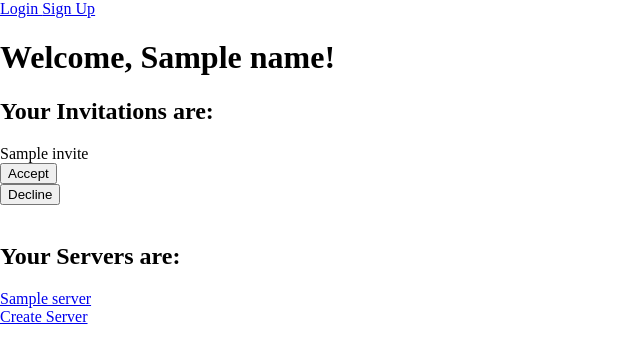
After one commit to TarushGoyal/ChitChat, a Python web app: template templates/home.html in a window 1280 px wide. The commit adds this page. Shown: the top 363 px of the page, without its empty margins (0-640 px from the left). Run offline with Jinja, Linux system fonts and the light colour scheme; the template is opened without the code that fills it: most values are stand-ins (such as "Sample title", 1, 10 or a date in 2020).

Commit message:
profile -> home + few minor additions

```diff
--- a/auth.py
+++ b/auth.py
@@ -21,7 +21,7 @@ def login_post():
         flash('Please check your login details and try again.')
         return redirect(url_for('auth.login')) # if user doesn't exist or password is wrong, reload the page
     login_user(user, remember=remember)
-    return redirect(url_for('main.profile'))
+    return redirect(url_for('main.home'))
 
 @auth.route('/signup')
 def signup():
--- a/models.py
+++ b/models.py
@@ -127,7 +127,7 @@ class Server(db.Model):
     								{'id':self.id})
     def get_users(self):
     	return db.engine.execute('''SELECT User.*
-    								FROM User LEFT JOIN ServerUser
+    								FROM User INNER JOIN ServerUser
     								ON ServerUser.server_id = :id AND ServerUser.user_id = User.id''',
     								{'id':self.id})
     @classmethod
--- a/templates/base.html
+++ b/templates/base.html
@@ -11,12 +11,9 @@
 <body>
 
 <div class="topbar">
-      <a href="{{ url_for('main.index') }}" class="navbar-item">
-          Home
-      </a>
       {% if current_user.is_authenticated %}
-            <a href="{{ url_for('main.profile') }}" class="navbar-item">
-                  Profile
+            <a href="{{ url_for('main.home') }}" class="navbar-item">
+                  Home
             </a>
       {% endif %}
       {% if not current_user.is_authenticated %}
--- a/templates/base2.html
+++ b/templates/base2.html
@@ -9,7 +9,7 @@
 <body>
 
 <div class="topbar">
-      <a href="{{ url_for('main.index') }}" class="navbar-item">
+      <a href="{{ url_for('main.home') }}" class="navbar-item">
           Home
       </a>
       {% if not current_user.is_authenticated %}
--- /dev/null
+++ b/templates/home.html
@@ -0,0 +1,33 @@
+<!-- templates/home.html -->
+
+{% extends "base.html" %}
+
+{% block content %}
+<h1 class="title">
+  Welcome, {{ name }}!
+</h1>
+<h2> Your Invitations are: </h2>
+{% for i in invites:%}
+    <label>{{i.name}}</label> <br>
+    <form class="text-form" action="/accept-invite/{{i.id}}" method="POST">
+        <input type="submit" value="Accept"/>
+    </form>
+    <form class="text-form" action="/decline-invite/{{i.id}}" method="POST">
+        <input type="submit" value="Decline"/>
+    </form>
+    <br>
+{% endfor %}
+<h2> Your Servers are: </h2>
+{% for s in servers:%}
+	<a href="/server/{{s.id}}"> {{s.name}}</a><br>
+{% endfor %}
+<a href="/add-server"> Create Server </a>
+
+<script>
+fetch('/users')
+  .then(function (response) {
+      	console.log(response.json());
+  })
+</script>
+
+{% endblock %}
```
Also changed, not shown: main.py (+8 -11 lines), templates/login.html (line endings or trailing spaces).
